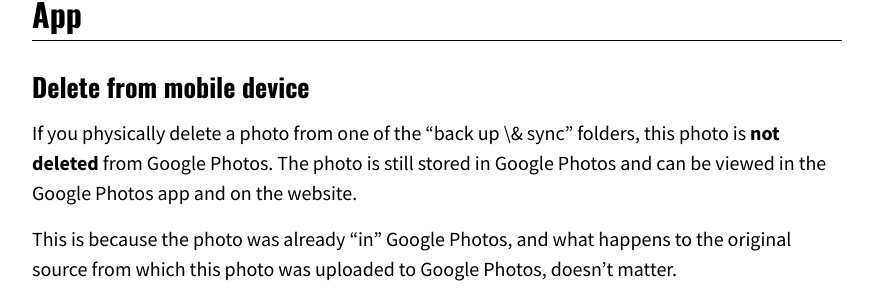
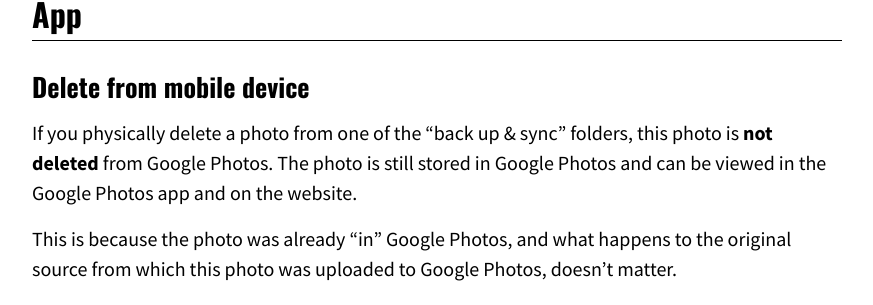
Before and after one commit to weibeld/OLD-weibeld-notes, a Jekyll site: the page built from _google/google-photos.md, in a window 1280 px wide and 900 px high, scrolled down 2242 px. Shown: the part 140-445 px from the top of the window, without its empty margins (203-1076 px from the left). Built offline with Jekyll 4.4.1, drawn with Linux system fonts in a browser that asks for light colours; some web fonts are replaced.

Commit message:
Remove escape from $

```diff
--- a/_google/google-photos.md
+++ b/_google/google-photos.md
@@ -23,7 +23,7 @@
 1. Original resolution
 2. High resolution
 
-With **Option 1** the photos are stored in their original resolution, no matter how big this resolution is. However, in this case the space occupied by the photos **counts against your [Google Drive storage quota](https://www.google.com/settings/storage)**. That is, you can upload not more photos than fit in your current storage quota (15 GB are free, 100 GB costs \$20 per year, 1 TB costs \$100 per year).
+With **Option 1** the photos are stored in their original resolution, no matter how big this resolution is. However, in this case the space occupied by the photos **counts against your [Google Drive storage quota](https://www.google.com/settings/storage)**. That is, you can upload not more photos than fit in your current storage quota (15 GB are free, 100 GB costs $20 per year, 1 TB costs $100 per year).
 
 With **Option 2** the storage space available to you is **unlimited**. That is, you can upload an unlimited number of photos for free. However, in this case the photos and videos are bound to a maximum resolution:
 
@@ -68,7 +68,7 @@
 
 ## Delete from mobile device {#delete-from-device}
 
-If you physically delete a photo from one of the "back up \& sync" folders, this photo is **not deleted** from Google Photos. The photo is still stored in Google Photos and can be viewed in the Google Photos app and on the website.
+If you physically delete a photo from one of the "back up & sync" folders, this photo is **not deleted** from Google Photos. The photo is still stored in Google Photos and can be viewed in the Google Photos app and on the website.
 
 This is because the photo was already "in" Google Photos, and what happens to the original source from which this photo was uploaded to Google Photos, doesn't matter.
 
```
